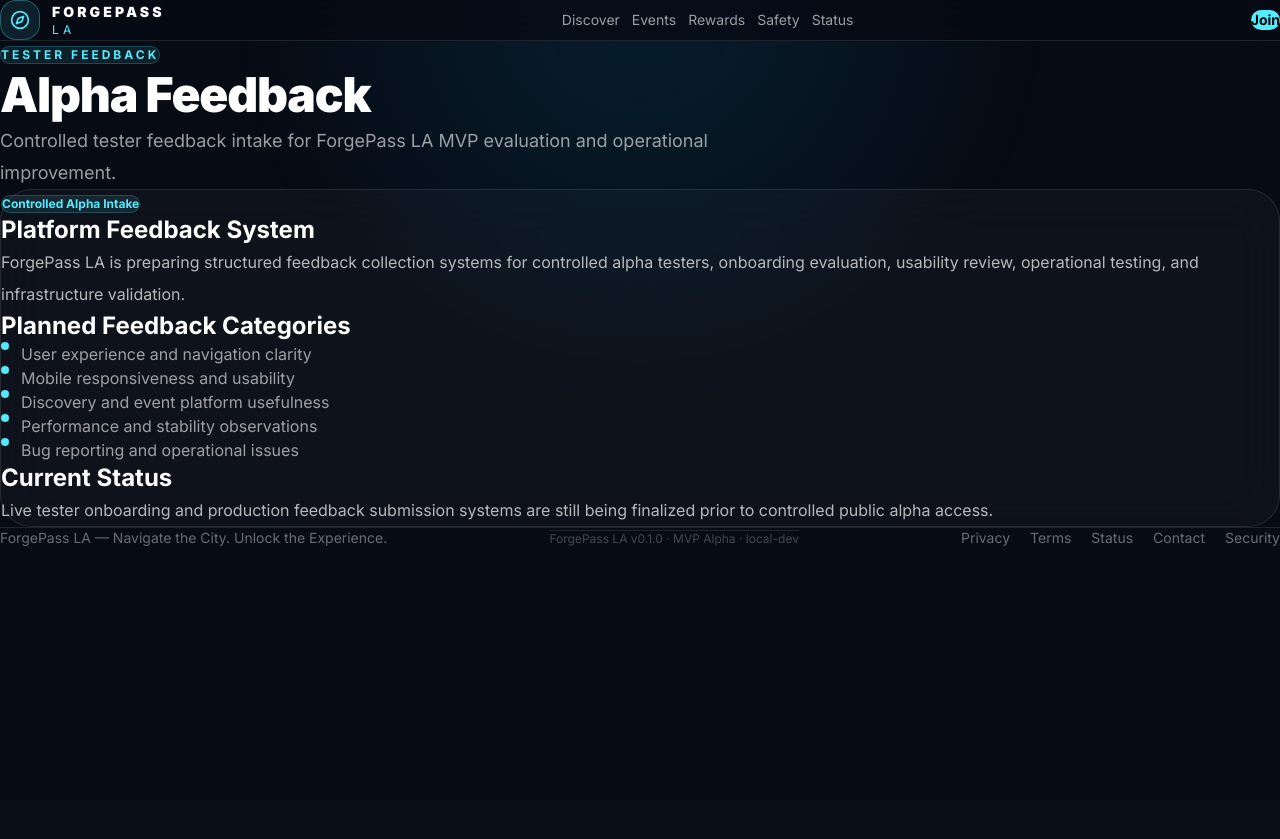
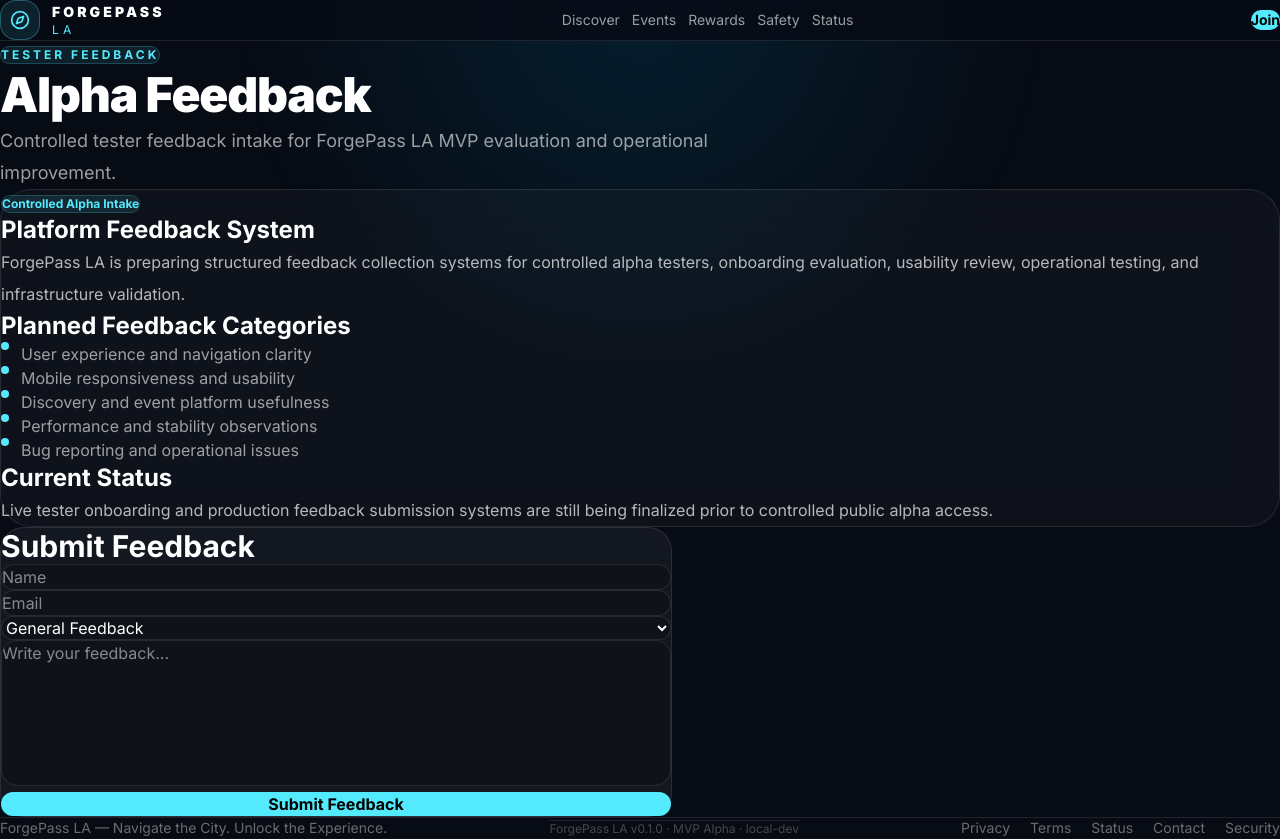
Before and after one commit to Oatskillua/forgepass-la, a React (Vite) app: page /feedback in a window 1280 px wide. Before the commit the page ends 800 px from the top, so only its background shows below. Built offline with nearby package versions, Linux system fonts and the light colour scheme.

Commit message:
Add feedback form to alpha route

```diff
--- a/src/pages/Feedback.jsx
+++ b/src/pages/Feedback.jsx
@@ -1,6 +1,7 @@
 import PageShell from '../components/PageShell'
 import PageModule from '../components/PageModule'
 import Badge from '../components/Badge'
+import FeedbackForm from '../components/FeedbackForm'
 
 export default function Feedback() {
   return (
@@ -72,6 +73,10 @@ export default function Feedback() {
           </section>
         </div>
       </PageModule>
+
+      <div className="mt-14">
+        <FeedbackForm />
+      </div>
     </PageShell>
   )
 }
```
